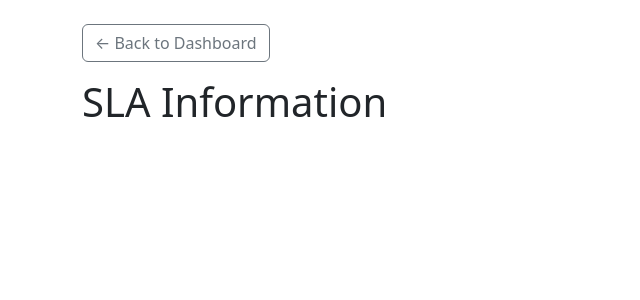
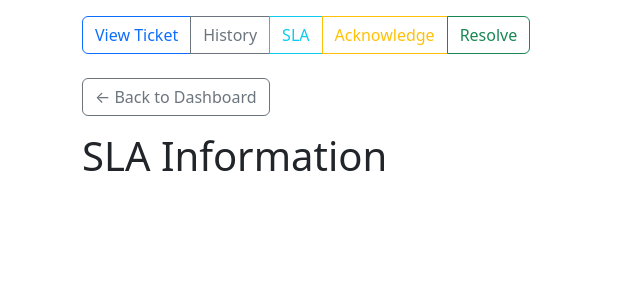
Before and after one commit to DHunnicuttSG/SRE_Labs, a Flask app: page /ticket/1/sla in a window 1280 px wide. Shown: the part 56-356 px from the top of the page, without its empty margins (0-640 px from the left). Run offline with Flask 3, Linux system fonts and the light colour scheme.

Commit message:
frontend editing - ticket action bar menu

```diff
--- a/docker/app/templates/history.html
+++ b/docker/app/templates/history.html
@@ -8,6 +8,7 @@
 </head>
 <body>
 {% include 'navbar.html' %}
+
 <div class="container mt-4">
     <!-- Fixed Back Link Tag -->
     <div class="mb-3">
--- a/docker/app/templates/sla.html
+++ b/docker/app/templates/sla.html
@@ -8,6 +8,8 @@
 </head>
 <body>
 {% include 'navbar.html' %}
+{% include 'ticket_action_bar.html' %}
+
 <div class="container mt-4">
     <!-- Fixed Back Link Tag -->
     <div class="mb-3">
--- a/docker/app/templates/ticket.html
+++ b/docker/app/templates/ticket.html
@@ -8,7 +8,7 @@
 </head>
 <body>
 {% include 'navbar.html' %}
-{% include 'ticket_action_bar' %}
+{% include 'ticket_action_bar.html' %}
 
 <div class="container mt-4">
 
```
